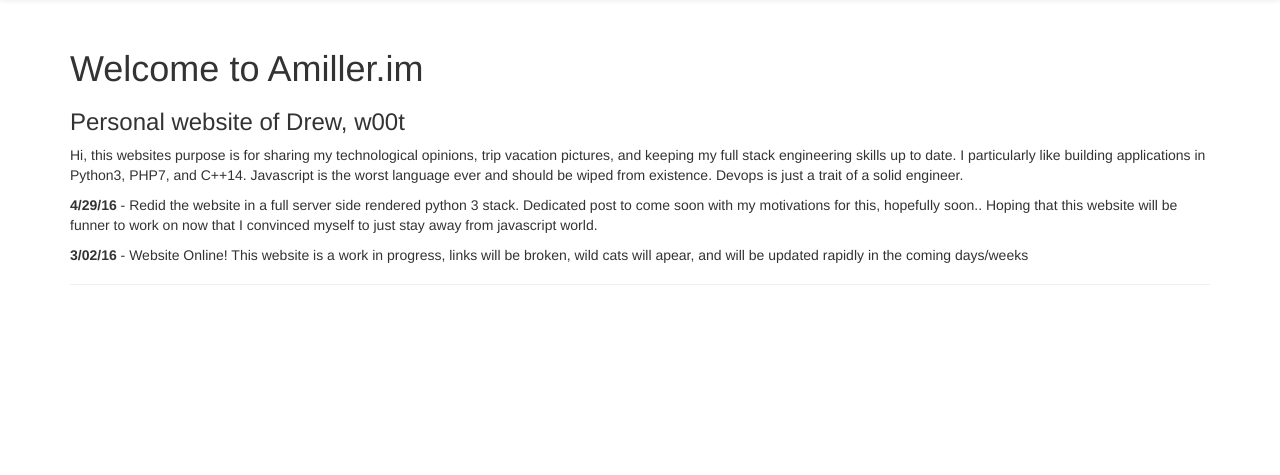
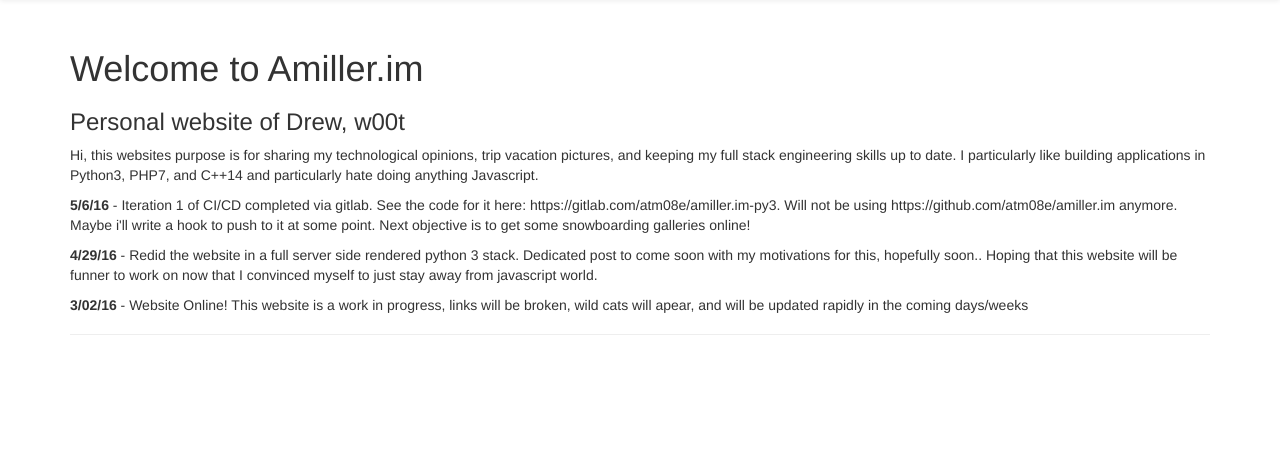
Before and after one commit to atm08e/amiller.im-py3, a Python web app: template templates/index.html in a window 1280 px wide. Shown: the part 51-526 px from the top of the page. Run offline with Jinja, Linux system fonts and the light colour scheme; the template is opened without the code that fills it, so the values that code supplies are empty; some libraries are stand-ins or nearby versions.

Commit message:
Adding update on index page, adding TODO

```diff
--- a/playbooks/application.yml
+++ b/playbooks/application.yml
@@ -12,6 +12,7 @@
       virtualenv: /home/auto/amiller.im/venv
       requirements: /home/auto/amiller.im/requirements.txt
       virtualenv_python: /usr/bin/python3.6
+# TODO pull build artifact instead???
 
 # TODO real init scripts, supervisord or systemd
 
--- a/templates/index.html
+++ b/templates/index.html
@@ -6,9 +6,11 @@
     <h1>Welcome to Amiller.im</h1>
     <h3>Personal website of Drew, w00t</h3>
     <p>Hi, this websites purpose is for sharing my technological opinions, trip vacation pictures, and keeping my full stack engineering
-        skills up to date. I particularly like building applications in Python3, PHP7, and C++14.
-        Javascript is the worst language ever and should be wiped from existence.
-        Devops is just a trait of a solid engineer.</p>
+        skills up to date. I particularly like building applications in Python3, PHP7, and C++14 and particularly hate doing anything
+        Javascript.</p>
+
+    <p><b>5/6/16</b> - Iteration 1 of CI/CD completed via gitlab. See the code for it here: https://gitlab.com/atm08e/amiller.im-py3. Will not be using https://github.com/atm08e/amiller.im anymore.
+        Maybe i'll write a hook to push to it at some point. Next objective is to get some snowboarding galleries online!
 
     <p><b>4/29/16</b> - Redid the website in a full server side rendered python 3 stack. Dedicated post to come soon with my motivations for this,
         hopefully soon..
```
